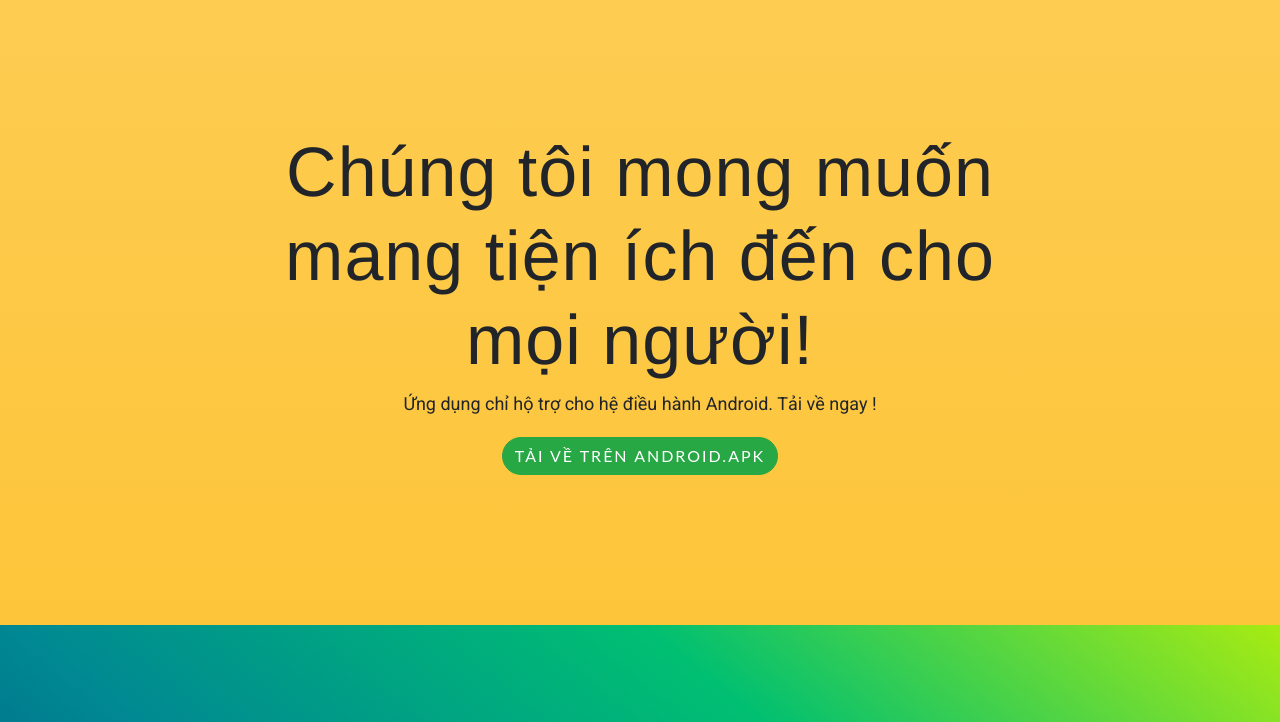
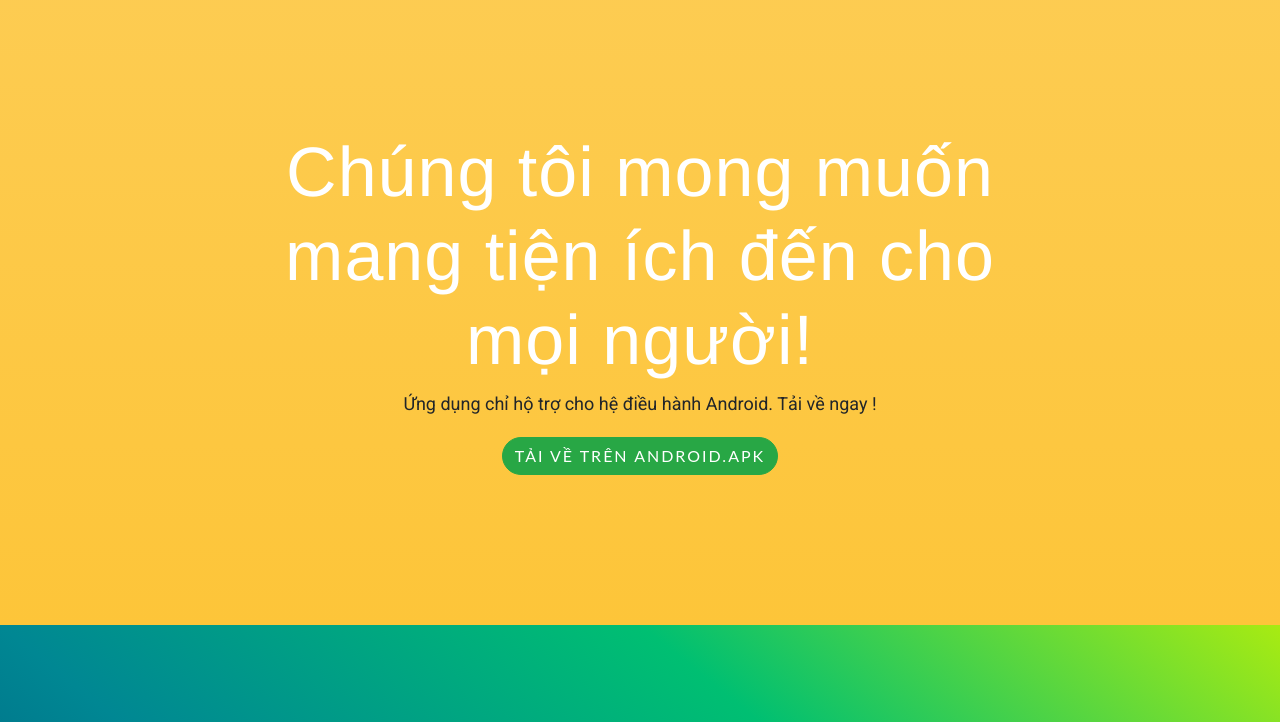
Before and after one commit to capphoibetongtlu/capphoibetongtlu, a plain HTML site: page index.html in a window 1280 px wide. Shown: the part 820-1542 px from the top of the page. Drawn offline with Linux system fonts and the light colour scheme.

Commit message:
Update style.css

```diff
--- a/css/style.css
+++ b/css/style.css
@@ -67,3 +67,6 @@
 .text-muted {
     color: #fff !important;
 }
+.section-heading {
+      color: #fff;
+}
```
